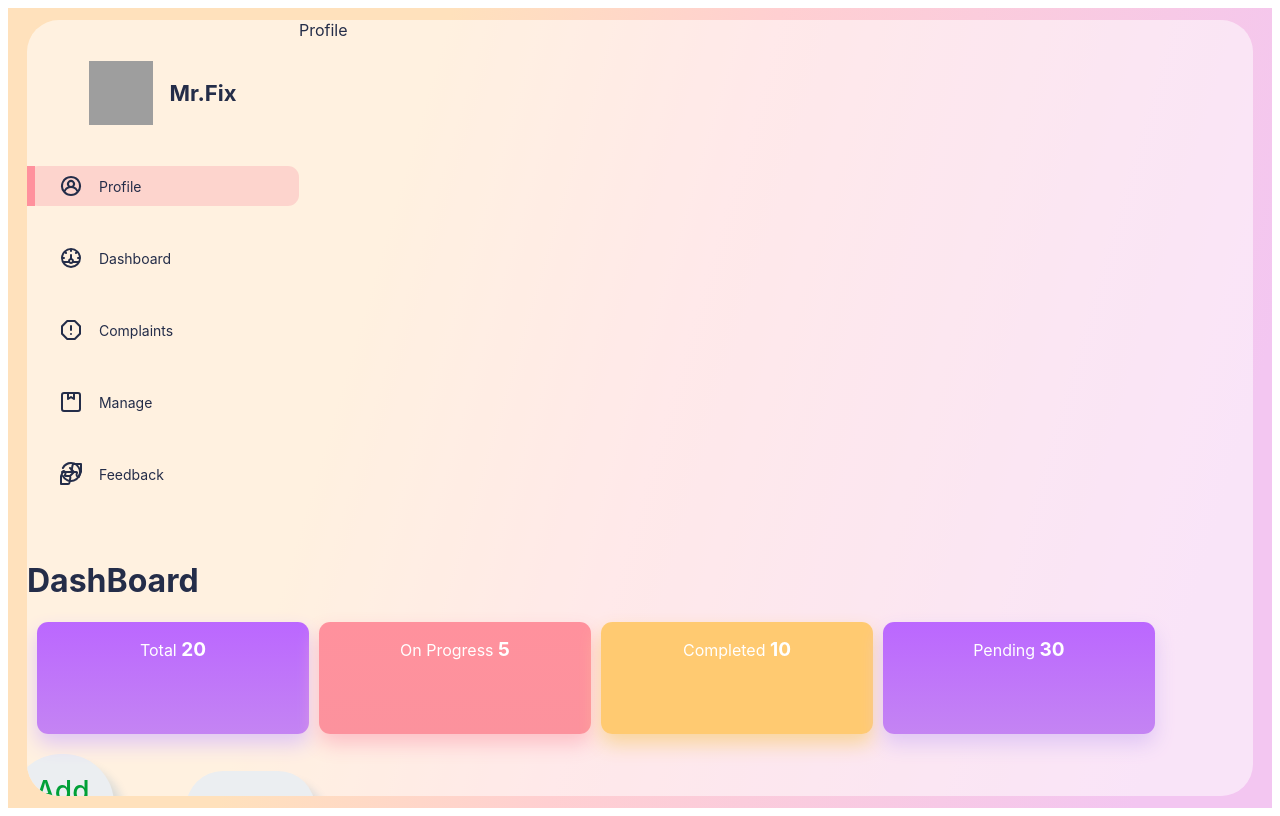
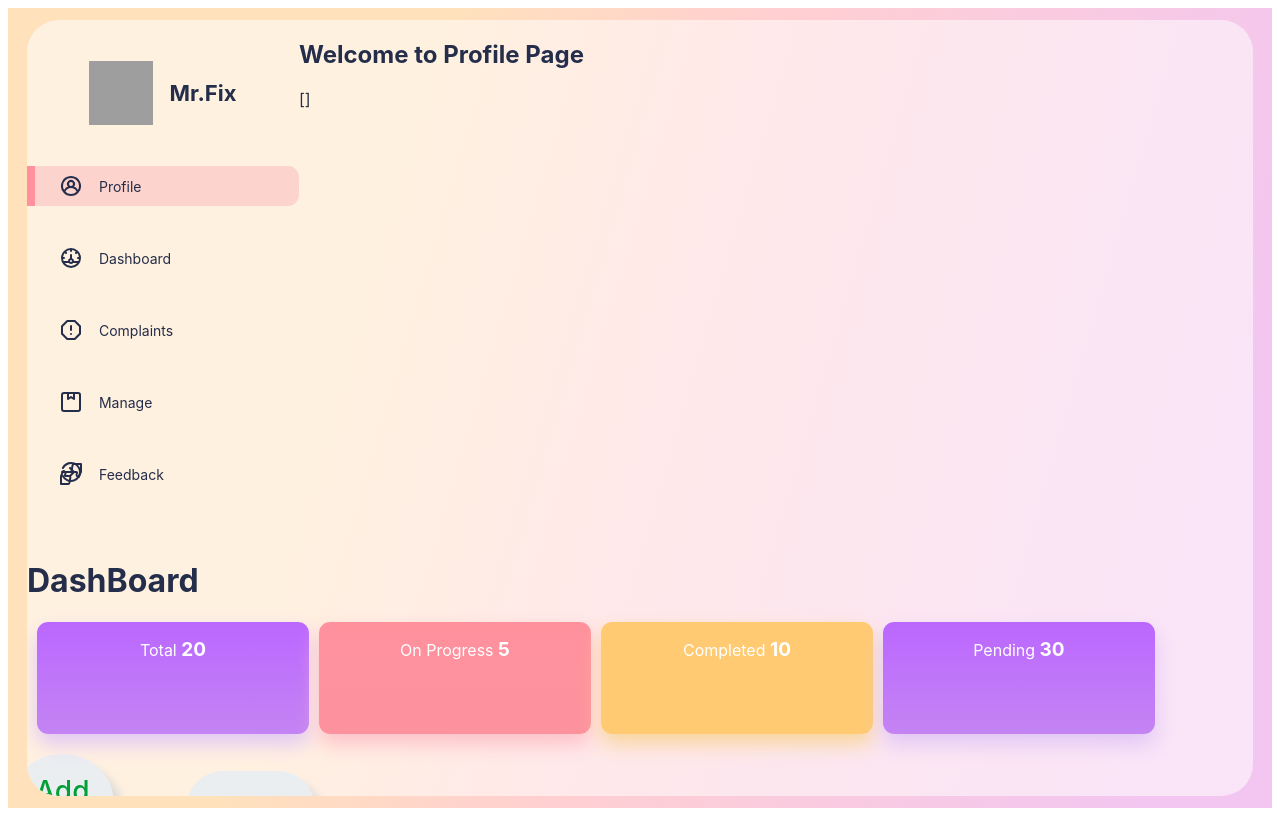
Before and after one commit to dillibabu2003/Mr.fix, a React (Create React App) app: page /profile in a window 1280 px wide. Built offline with nearby package versions, Linux system fonts and the light colour scheme; no server answers; grey boxes are pictures that could not be loaded.

Commit message:
Initial commit

```diff
--- a/src/components/Profile/Profile.jsx
+++ b/src/components/Profile/Profile.jsx
@@ -1,9 +1,32 @@
-import React from 'react'
+import axios from 'axios';
+import React, { useEffect, useState } from 'react';
+export default function Profile(){
+    const [data, setData] = useState([]);
 
-const Profile = () => {
-  return (
-    <div>Profile</div>
-  )
+    useEffect(() => {
+      fetchData();
+    }, []);
+
+    const fetchData = async () => {
+      try {
+        const response = await axios.get('https://jsonplaceholder.typicode.com/todos');
+        setData(response.data);
+        console.log("printing got values",data);
+      } catch (error) {
+        console.log(error);
+      }
+    };
+
+  useEffect(() => {
+    console.log("Printing fetched data:", data);
+  }, [data]);
+
+    return (
+         <><div>
+            <h2>Welcome to Profile Page</h2>
+            {JSON.stringify(data)}
+         </div>
+
+        </>
+    )
 }
-
-export default Profile
```
